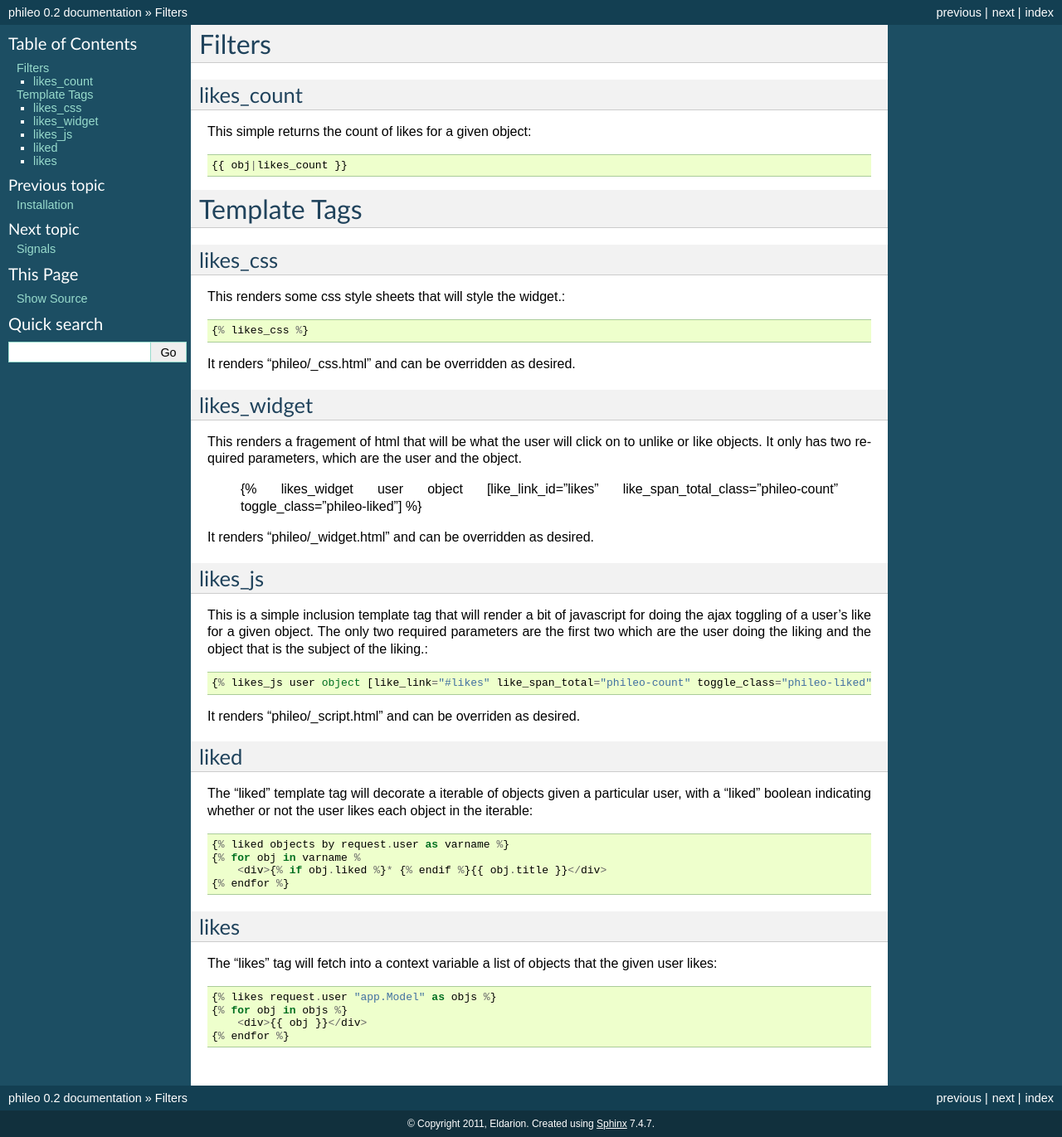
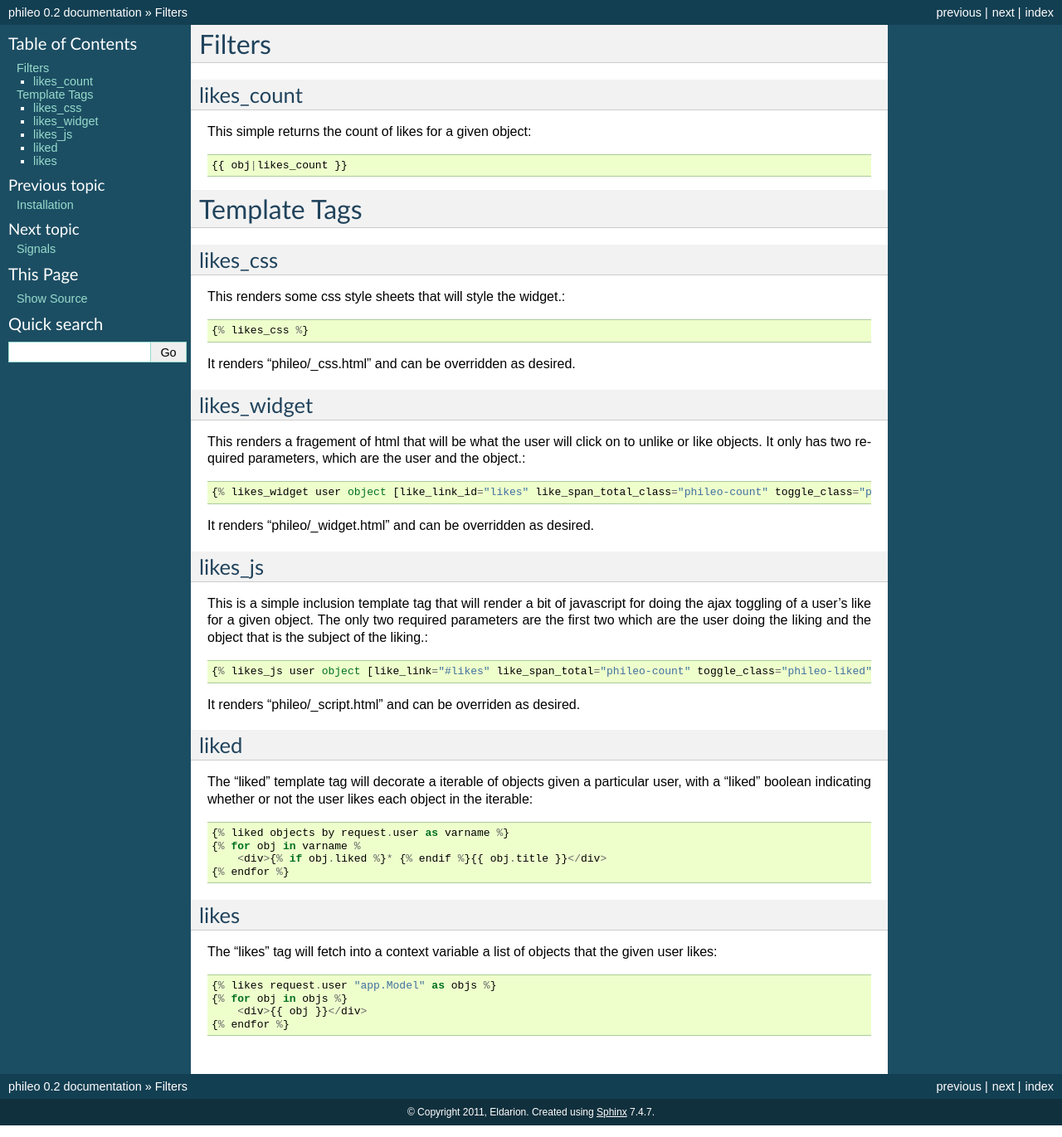
Before and after one commit to pinax/pinax-likes, a Sphinx documentation site: the page built from docs/templatetags.rst, in a window 1280 px wide. Shown: the whole page at 83% size. Built offline with Sphinx 7.4.7, drawn with Linux system fonts in a browser that asks for light colours.

Commit message:
Fix doc error

```diff
--- a/docs/templatetags.rst
+++ b/docs/templatetags.rst
@@ -29,7 +29,7 @@ likes_widget
 
 This renders a fragement of html that will be what the user will click
 on to unlike or like objects. It only has two required parameters, which
-are the user and the object.
+are the user and the object.::
 
     {% likes_widget user object [like_link_id="likes" like_span_total_class="phileo-count" toggle_class="phileo-liked"] %}
 
```
